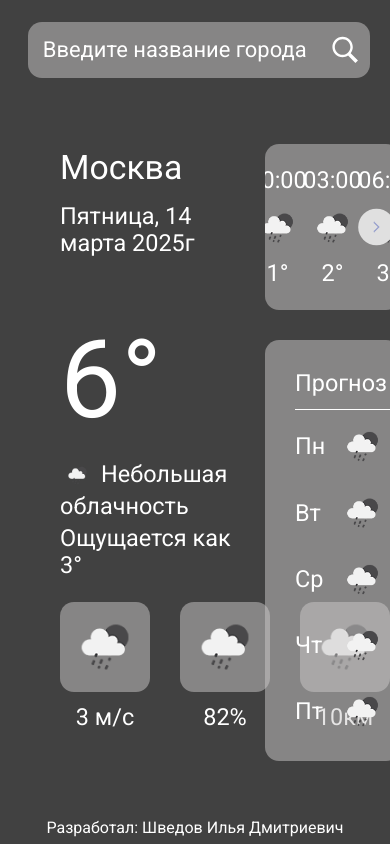
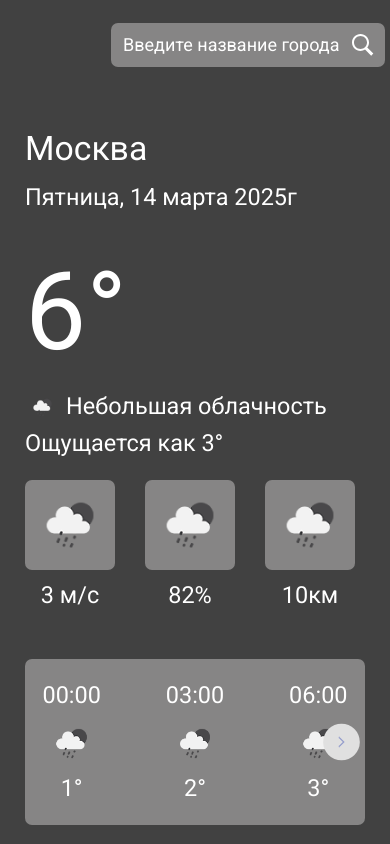
Before and after one commit to Russetimp/Weather-forecast, a website built with Vite: page index.html in a window 390 px wide. Shown: the top 844 px of the page. Built offline with nearby package versions, Linux system fonts and the light colour scheme.

Commit message:
Начало mobile

```diff
--- a/src/scss/_globals.scss
+++ b/src/scss/_globals.scss
@@ -1,4 +1,4 @@
-@use 'helpers' as *;
+@use "helpers" as *;
 
 body {
   font-family: var(--font-family-base);
@@ -7,15 +7,21 @@ body {
   background-color: rgba(0, 0, 0, 0.747);
   display: flex;
   flex-direction: column;
-  height: 100dvh;
+
+  @include mobile-above {
+    height: 100vh;
+  }
 }
-
 
 main {
   box-sizing: border-box;
-  padding-top: clamp(10px, 4vh, 100px);
+  padding-top: clamp(10px, 3vh, 100px);
   width: 100%;
-  overflow: auto; /* если контент main не помещается */
+  // overflow: auto; /* если контент main не помещается */
   display: flex;
   gap: 10px;
+
+  @include mobile {
+    flex-direction: column;
+  }
 }
--- a/src/scss/_variables.scss
+++ b/src/scss/_variables.scss
@@ -15,4 +15,10 @@
   --form-after-size: 40px;
 
   --transition-duration: 0.2s;
+
+    @include mobile {
+     --border-radius: 7px;
+    //  --font-size-base: clamp(20px, 2.78vh, 30px);
+     --container-padding-x: 5px;
+  }
 }
--- a/src/scss/blocks/_current.scss
+++ b/src/scss/blocks/_current.scss
@@ -8,6 +8,11 @@
   padding-left: 40px;
   padding-bottom: 30px;
   max-height: 800px;
+
+  @include mobile {
+    padding-left: 20px;
+    width: 100%;
+  }
 
   &__city {
     font-size: clamp(28px, 4vh, 44px);
--- a/src/scss/blocks/_detailed.scss
+++ b/src/scss/blocks/_detailed.scss
@@ -8,4 +8,7 @@
   width: 50%;
   padding-top: 10px;
   gap: 30px;
+  @include mobile {
+    width: 100%;
+  }
 }
--- a/src/scss/blocks/_header.scss
+++ b/src/scss/blocks/_header.scss
@@ -8,14 +8,26 @@
   width: 100%;
   padding-block: 10px;
   height: 100px;
+  // position: static;
+
+  @include mobile {
+    height: 90px;
+  }
 
   &.container {
     max-width: calc(
       var(--container-width) + var(--container-padding-x) * 2 + 100px
     );
   }
+
   &__form {
+    font-size: clamp(18px, 2.6vh, 28px);
     position: relative;
+
+    @include mobile {
+      font-size: 18px;
+    }
+
     &::after {
       content: "";
       display: block;
@@ -25,10 +37,15 @@
       right: 10px;
       background: url(/public/images/Лупа.svg);
       // background: url(/public/images/icons8-лупа.svg);
-      @include square(30px);
+      @include square(1.4em);
       background-repeat: no-repeat;
       background-size: contain;
+
+      @include mobile {
+        @include square(1.4em);
+      }
     }
+
     &.hide-after::after {
       opacity: 0;
       transition: opacity var(--transition-duration);
@@ -37,15 +54,21 @@
   }
 
   &__input {
-    font-size: clamp(18px, 2.6vh, 28px);
+    font-size: 1em;
     width: clamp(300px, 37vh, 400px);
-    padding: 15px;
+    padding: 12px;
     border-radius: var(--border-radius);
     background-color: var(--background-color);
     border: var(--border);
     outline: none;
     caret-color: var(--font-color);
     color: var(--font-color);
+
+    @include mobile {
+      // width: clamp(300px, 37vh, 400px);
+      width: 250px;
+    }
+
     &::placeholder {
       color: var(--font-color);
     }
--- a/src/scss/blocks/_weather-grid.scss
+++ b/src/scss/blocks/_weather-grid.scss
@@ -9,10 +9,11 @@
     display: grid;
     grid-template-columns: 1fr 1.5fr 1.5fr 12fr; /* 4 колонки */
     grid-template-rows: auto repeat(5, 1fr); /* Заголовок + 5 строк */
-    padding-top: 30px;
-    padding-bottom: 20px;
+    padding-top: clamp(15px, 2.7vh, 30px);
+    padding-bottom: clamp(5px, 1.8vh, 20px);;
     font-size: var(--font-size-base);
     gap: clamp(4px, 0.9vh, 10px);
+
   }
 
   &__header {
--- a/src/scss/helpers/_media.scss
+++ b/src/scss/helpers/_media.scss
@@ -5,3 +5,9 @@
     @content;
   }
 }
+
+@mixin mobile-above {
+  @media (width > $mobile) {
+    @content;
+  }
+}
```
Also changed, not shown: src/js/main.js (+10 -10 lines), src/scss/main.scss (+16 -17 lines).
